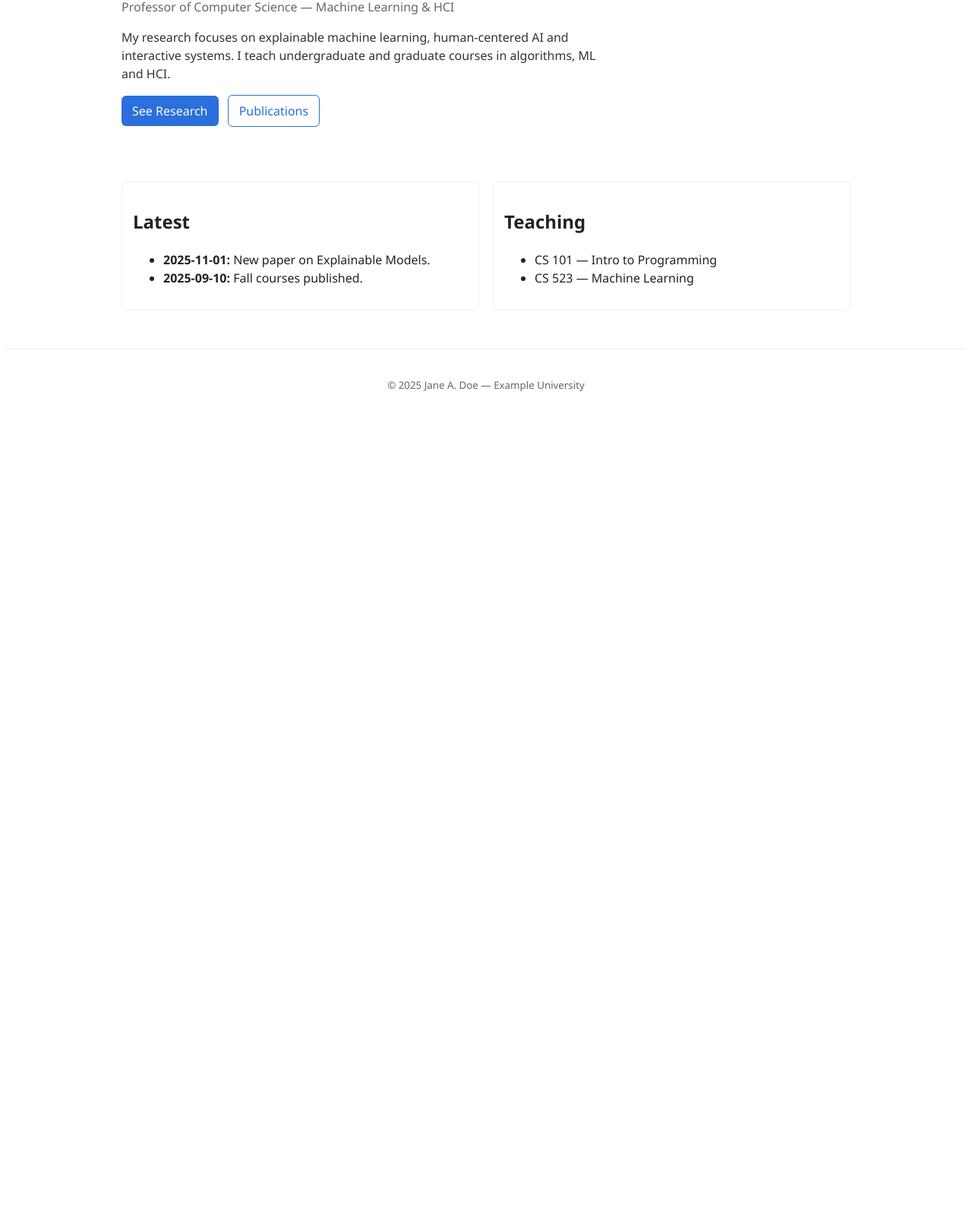
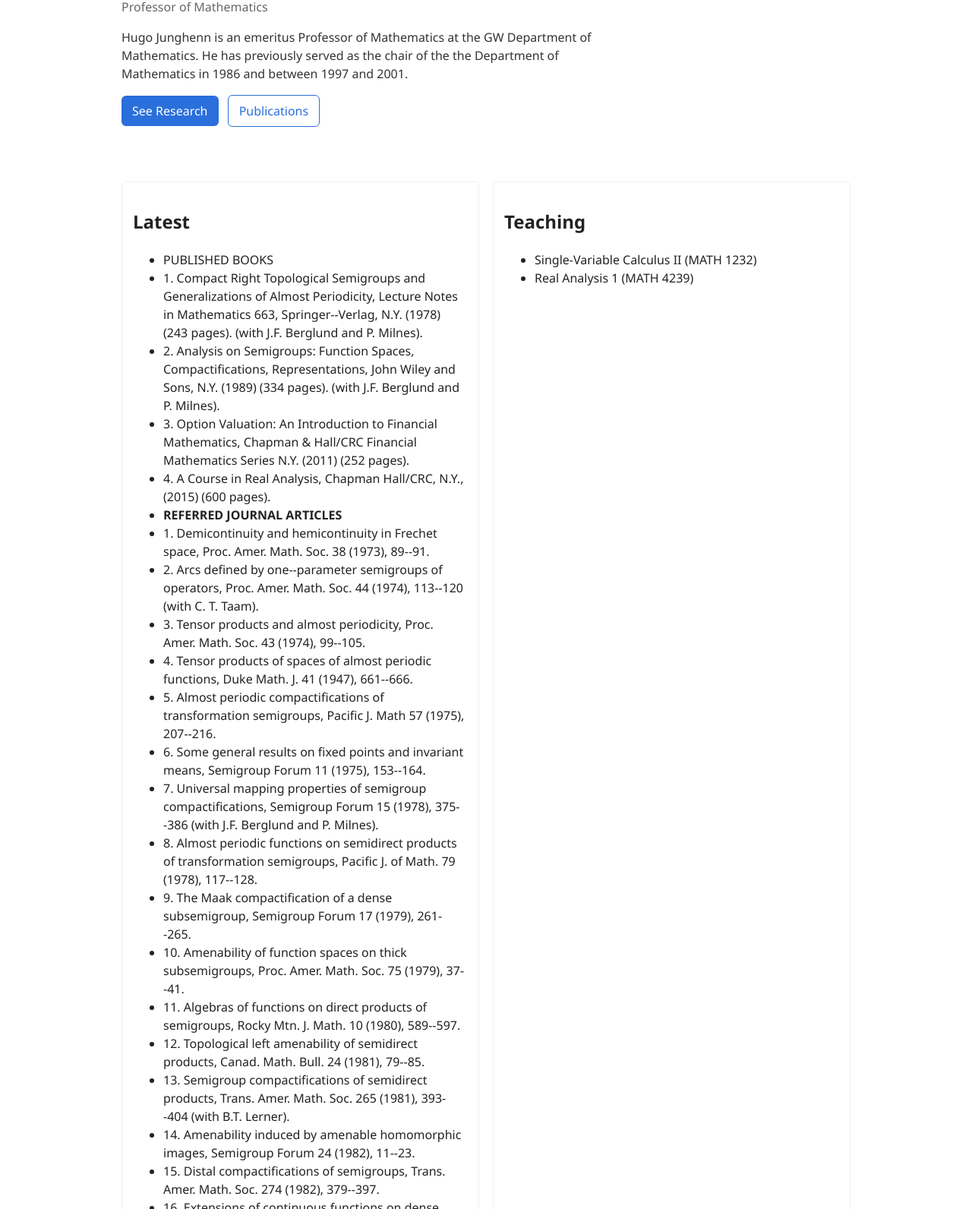
Before and after one commit to stevenoyes2015-del/hugo-site, a website: page src/index.html in a window 1280 px wide. Shown: the part 188-1780 px from the top of the page at 76% size. Before the commit the page ends 800 px from the top, so only its background shows below. Drawn offline with Linux system fonts and the light colour scheme.

Commit message:
Update index.html for Hugo D. Junghenn

```diff
--- a/src/index.html
+++ b/src/index.html
@@ -3,13 +3,13 @@
 <head>
   <meta charset="utf-8" />
   <meta name="viewport" content="width=device-width,initial-scale=1" />
-  <title>Prof. Jane Doe — Home</title>
+  <title>Hugo D. Junghenn — Home</title>
   <link rel="stylesheet" href="css/professor.css" />
 </head>
 <body>
   <header class="site-header">
     <div class="wrap">
-      <a class="brand" href="index.html">Jane A. Doe, Ph.D.</a>
+      <a class="brand" href="index.html">Hugo D. Junghenn</a>
       <nav class="nav">
         <a href="index.html">Home</a>
         <a href="about.html">About</a>
@@ -22,9 +22,9 @@
 
   <main class="wrap">
     <section class="hero">
-      <h1>Jane A. Doe</h1>
-      <p class="subtitle">Professor of Computer Science — Machine Learning & HCI</p>
-      <p class="lead">My research focuses on explainable machine learning, human-centered AI and interactive systems. I teach undergraduate and graduate courses in algorithms, ML and HCI.</p>
+      <h1>Hugo D. Junghenn</h1>
+      <p class="subtitle">Professor of Mathematics</p>
+      <p class="lead">Hugo Junghenn is an emeritus Professor of Mathematics at the GW Department of Mathematics. He has previously served as the chair of the the Department of Mathematics in 1986 and between 1997 and 2001. </p>
       <p><a class="btn" href="research.html">See Research</a> <a class="btn ghost" href="publications.html">Publications</a></p>
     </section>
 
@@ -32,16 +32,53 @@
       <article>
         <h2>Latest</h2>
         <ul>
-          <li><strong>2025-11-01:</strong> New paper on Explainable Models.</li>
-          <li><strong>2025-09-10:</strong> Fall courses published.</li>
+          <li><stong>PUBLISHED BOOKS</stong></li>
+
+          <li>1. Compact Right Topological Semigroups and Generalizations of Almost Periodicity, Lecture Notes in Mathematics 663, Springer--Verlag, N.Y. (1978) (243 pages). (with J.F. Berglund and P. Milnes).</li>
+          <li>2. Analysis on Semigroups: Function Spaces, Compactifications, Representations, John Wiley and Sons, N.Y. (1989) (334 pages). (with J.F. Berglund and P. Milnes).</li>
+          <li>3. Option Valuation: An Introduction to Financial Mathematics, Chapman & Hall/CRC Financial Mathematics Series N.Y. (2011) (252 pages).</li>
+          <li>4. A Course in Real Analysis, Chapman Hall/CRC, N.Y., (2015) (600 pages).</li>
+
+          <li><strong>REFERRED JOURNAL ARTICLES</strong></li>
+
+          <li>1. Demicontinuity and hemicontinuity in Frechet space, Proc. Amer. Math. Soc. 38 (1973), 89--91.</li>
+          <li>2. Arcs defined by one--parameter semigroups of operators, Proc. Amer. Math. Soc. 44 (1974), 113--120 (with C. T. Taam).</li>
+          <li>3. Tensor products and almost periodicity, Proc. Amer. Math. Soc. 43 (1974), 99--105.</li>
+          <li>4. Tensor products of spaces of almost periodic functions, Duke Math. J. 41 (1947), 661--666.</li>
+          <li>5. Almost periodic compactifications of transformation semigroups, Pacific J. Math 57 (1975), 207--216.</li>
+          <li>6. Some general results on fixed points and invariant means, Semigroup Forum 11 (1975), 153--164.</li>
+          <li>7. Universal mapping properties of semigroup compactifications, Semigroup Forum 15 (1978), 375--386 (with J.F. Berglund and P. Milnes).</li>
+          <li>8. Almost periodic functions on semidirect products of transformation semigroups, Pacific J. of Math. 79 (1978), 117--128.</li>
+          <li>9. The Maak compactification of a dense subsemigroup, Semigroup Forum 17 (1979), 261--265.</li>
+          <li>10. Amenability of function spaces on thick subsemigroups, Proc. Amer. Math. Soc. 75 (1979), 37--41.</li>
+          <li>11. Algebras of functions on direct products of semigroups, Rocky Mtn. J. Math. 10 (1980), 589--597.</li>
+          <li>12. Topological left amenability of semidirect products, Canad. Math. Bull. 24 (1981), 79--85.</li>
+          <li>13. Semigroup compactifications of semidirect products, Trans. Amer. Math. Soc. 265 (1981), 393--404 (with B.T. Lerner).</li>
+          <li>14. Amenability induced by amenable homomorphic images, Semigroup Forum 24 (1982), 11--23.</li>
+          <li>15. Distal compactifications of semigroups, Trans. Amer. Math. Soc. 274 (1982), 379--397.</li>
+          <li>16. Extensions of continuous functions on dense semigroups, Illinois J. Math. 27 (1983), 421--435.</li>
+          <li>17. Existence and structure theorems for semigroup compactifications, Semigroup Forum 28 (1984), 109--122 (with D. Pandian).</li>
+          <li>18. Weakly almost periodic representations of semigroups by Markov operators, Semigroup Forum 35 (1987), 195--205.</li>
+          <li>19. On extending continuous functions on dense subsemigroups, Semigroup Forum 43 (1991), 25--32 (with H. Sedaghat).</li>
+          <li>20. Direct sums of spaces of functions on semigroups, Semigroup Forum 49 (1994), 115--123.</li>
+          <li>21. Compactifications of N-fold and infinite semidirect products of semigroups, Semigroup Forum 51 (1995), 31--45.</li>
+          <li>22. Compactifications of operator semigroups, Trans. Amer. Math. Soc. 348 (1996), 1051--1073.</li>
+          <li>23. Almost periodic compactifications of product flows, Semigroup Forum 58 (1999), 298--312.</li>
+          <li>24. Distal compactifications of group extensions (with P. Milnes), Rocky Mountain Journal of Mathematics 29 (1999), 209--227.</li>
+          <li>25. Analysis on a discrete 6-dimensional nilpotent group (with P. Milnes), J. Sci. Univ. Tehran 3 (1999), 95--113.</li>
+          <li>26. Almost periodic compactifications of group extensions (with P. Milnes), Czech. Math. J. 52 (127) (2002), 237--254.</li>
+          <li>27. Almost periodic compactifications of semidirect product flows, Semigroup Forum 66 (2003), 328--336.</li>
+          <li>28. Almost Periodic Events Generated By Random Flows, Semigroup Forum 88 (2014), 177--194.</li>
+          <li>29. Compactifications of Zappa products (with P. Milnes), Rocky Mountain J. of Math. 44 (2014), 1903--1921.</li>
         </ul>
+
       </article>
 
       <article>
         <h2>Teaching</h2>
         <ul>
-          <li>CS 101 — Intro to Programming</li>
-          <li>CS 523 — Machine Learning</li>
+          <li>Single-Variable Calculus II (MATH 1232)</li>
+          <li>Real Analysis 1 (MATH 4239)</li>
         </ul>
       </article>
     </section>
@@ -49,7 +86,7 @@
 
   <footer class="site-footer">
     <div class="wrap">
-      <small>© 2025 Jane A. Doe — Example University</small>
+      <small>© 2025 Hugo D. Junghenn — GW University</small>
     </div>
   </footer>
 
```
